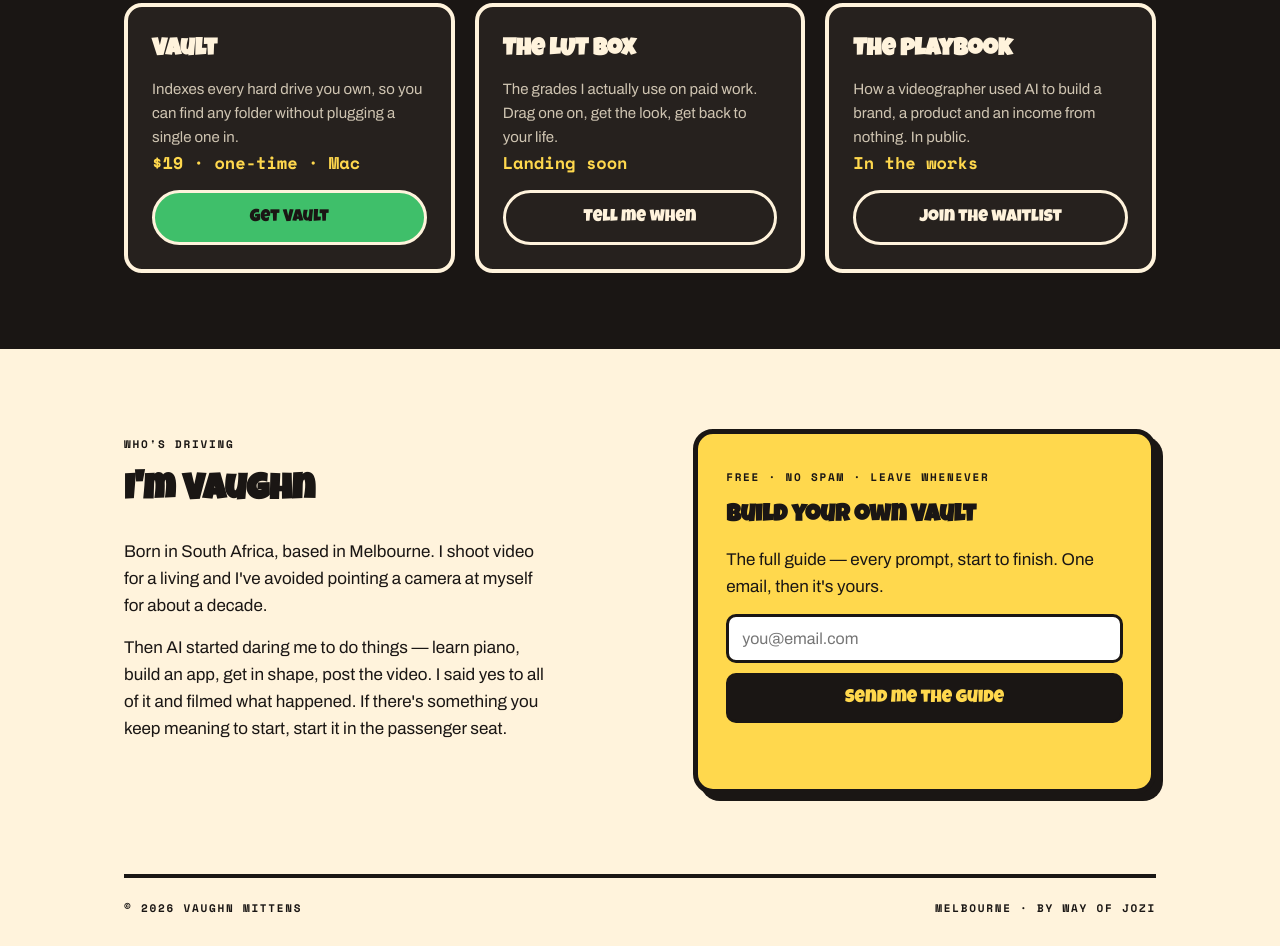
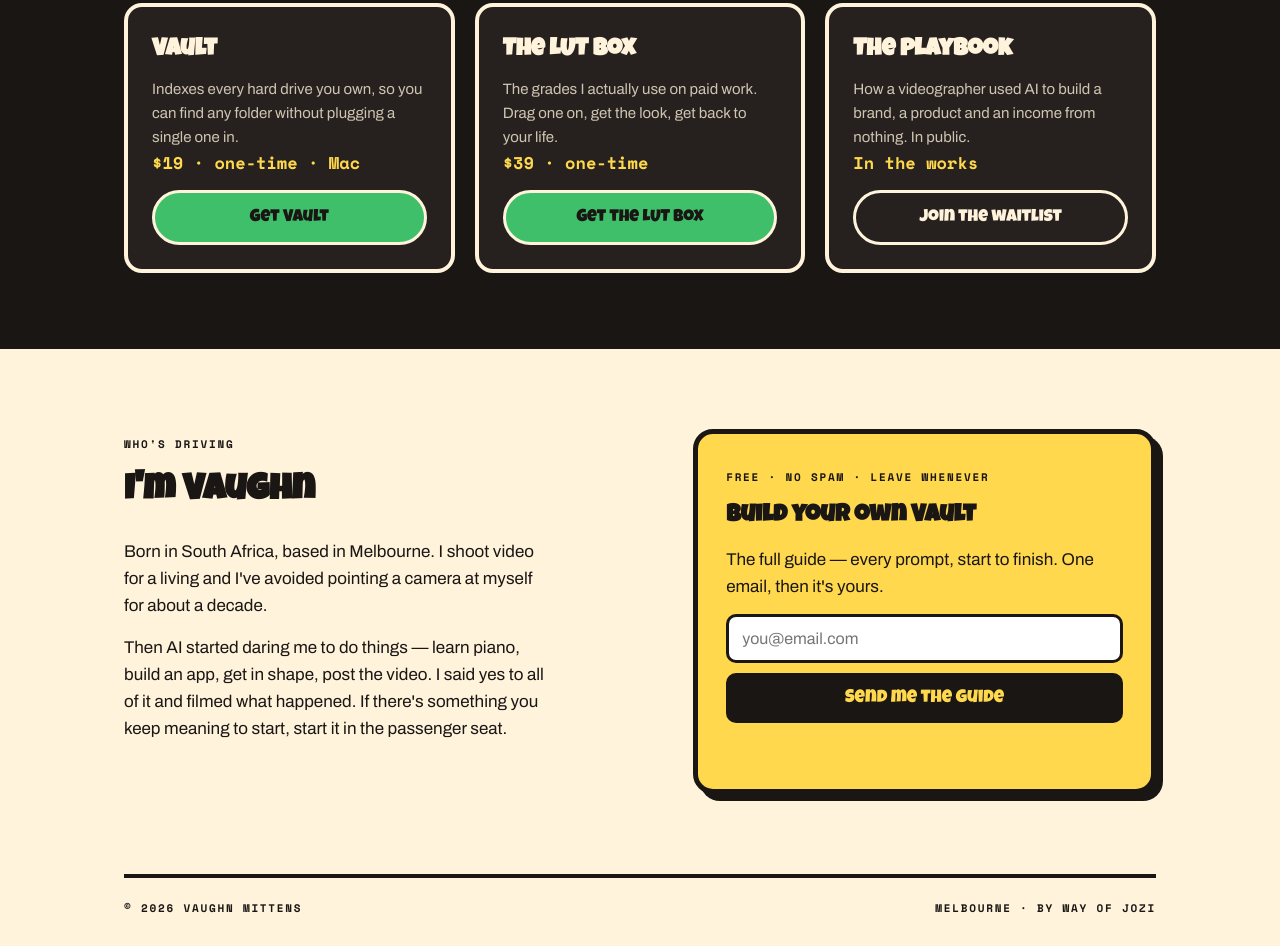
Before and after one commit to vaughnmittens/vaughnmittens-site, a plain HTML site: page index.html in a window 1280 px wide. Shown: the part 2655-3601 px from the top of the page. Drawn offline with nearby package versions, Linux system fonts and the light colour scheme.

Commit message:
Add LUT box Gumroad overlay button, 9

```diff
--- a/index.html
+++ b/index.html
@@ -161,8 +161,8 @@
       <div class="item">
         <h4>The LUT box</h4>
         <p>The grades I actually use on paid work. Drag one on, get the look, get back to your life.</p>
-        <div class="price">Landing soon</div>
-        <a class="buy soon" href="#list">Tell me when</a>
+        <div class="price">$39 · one-time</div>
+        <a class="buy" href="https://mittensvaughn.gumroad.com/l/tqglt" data-gumroad-single-product="true">Get the LUT box</a>
       </div>
       <div class="item">
         <h4>The playbook</h4>
```
